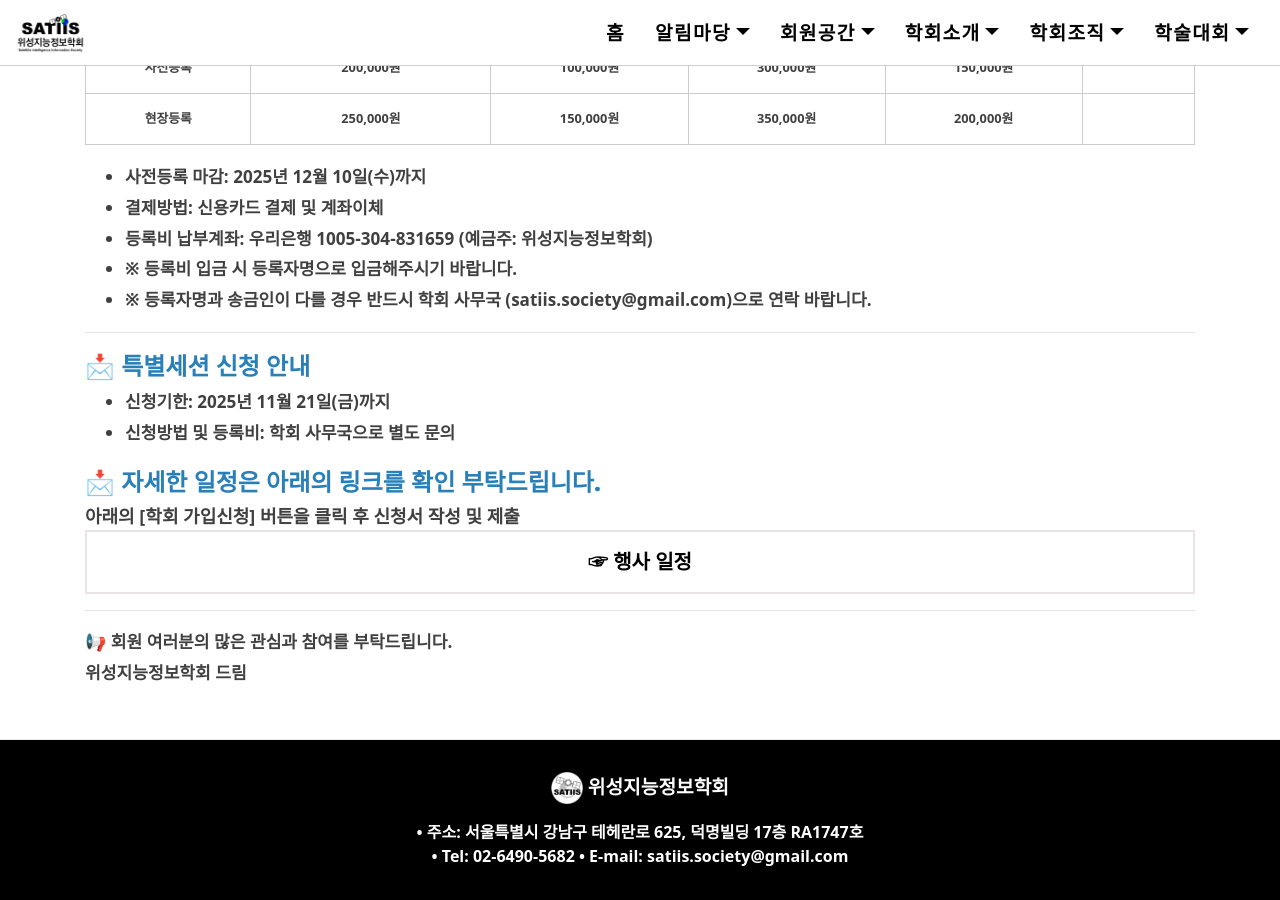
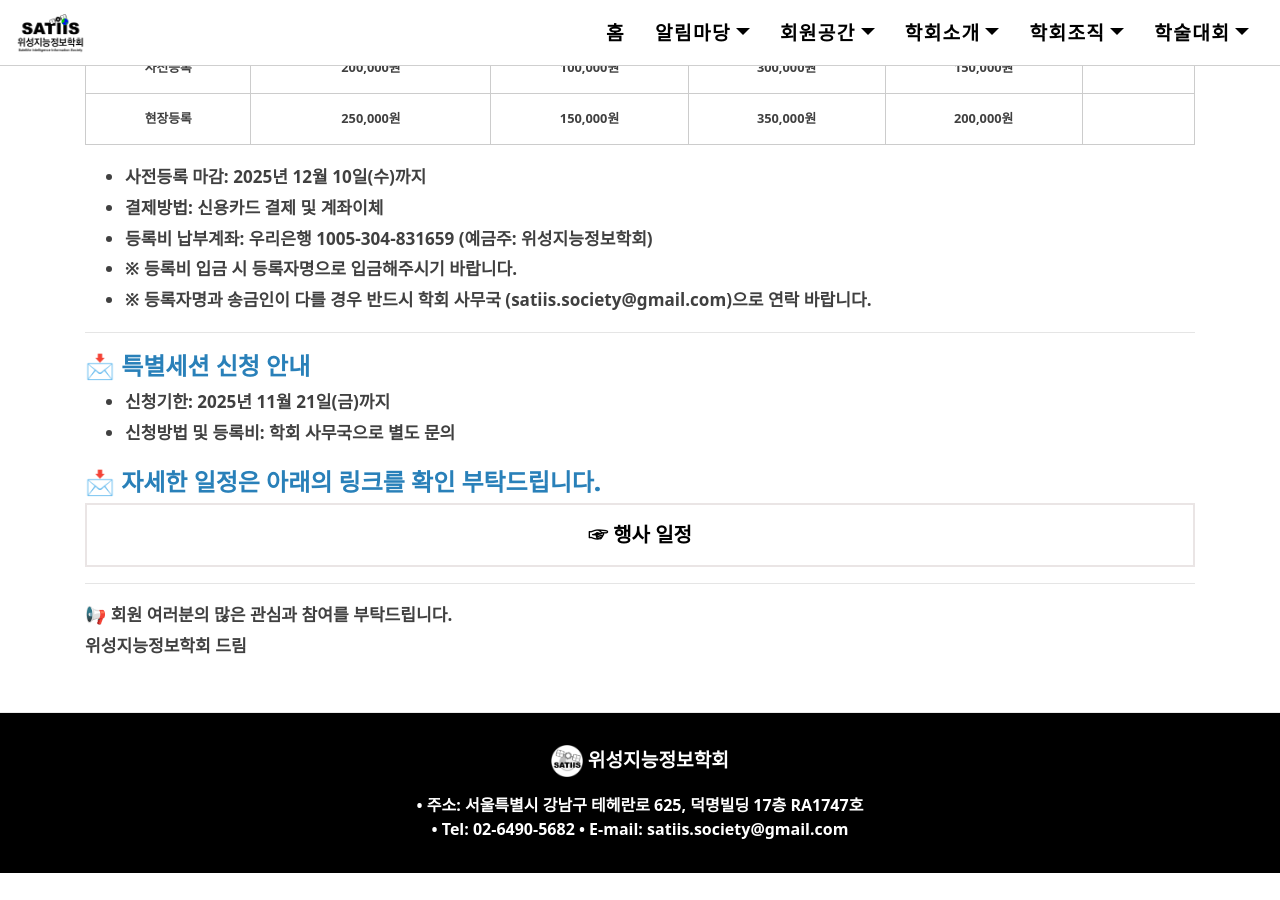
Before and after one commit to satiisgars/satiisgars.github.io, a Jekyll site: the page built from notice/num_2.md, in a window 1280 px wide and 900 px high, scrolled down 1128 px. Built offline with Jekyll 4.4.1, drawn with Linux system fonts in a browser that asks for light colours; nearby versions of some CDN libraries; after the commit the page ends 2001 px from its top, so only the background shows below that.

Commit message:
Update num_2.md

```diff
--- a/notice/num_2.md
+++ b/notice/num_2.md
@@ -190,8 +190,7 @@
 
 <h4>📩 자세한 일정은 아래의 링크를 확인 부탁드립니다.</h4>
 <p>
-아래의 [학회 가입신청] 버튼을 클릭 후 신청서 작성 및 제출<br>
-<a href="../행사일정" target="_blank" class="button">☞ 행사 일정</a>
+<a href="../../행사일정" target="_blank" class="button">☞ 행사 일정</a>
 </p>
 
 <hr>
```
